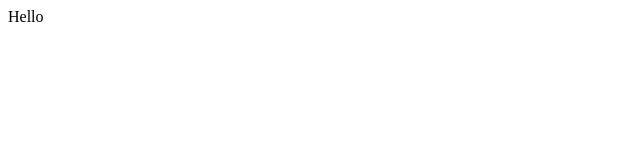
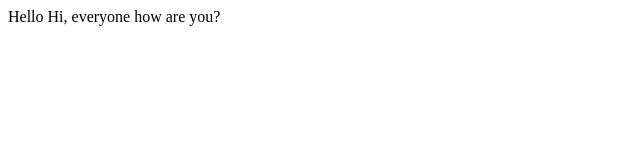
Before and after one commit to thealphacod3r/testing, a plain HTML site: page index.html in a window 1280 px wide. Shown: the whole page, without its empty margins (0-640 px from the left). Drawn offline with Linux system fonts and the light colour scheme.

Commit message:
index.html
changed the index.html file

```diff
--- a/index.html
+++ b/index.html
@@ -2,6 +2,6 @@
     <head>Hello</head>
 
     <body>
-
+        Hi, everyone how are you?
     </body>
 </html>
```
